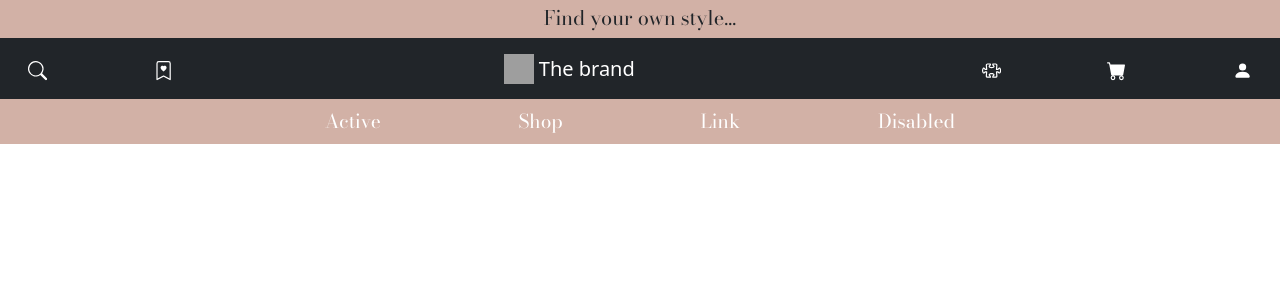
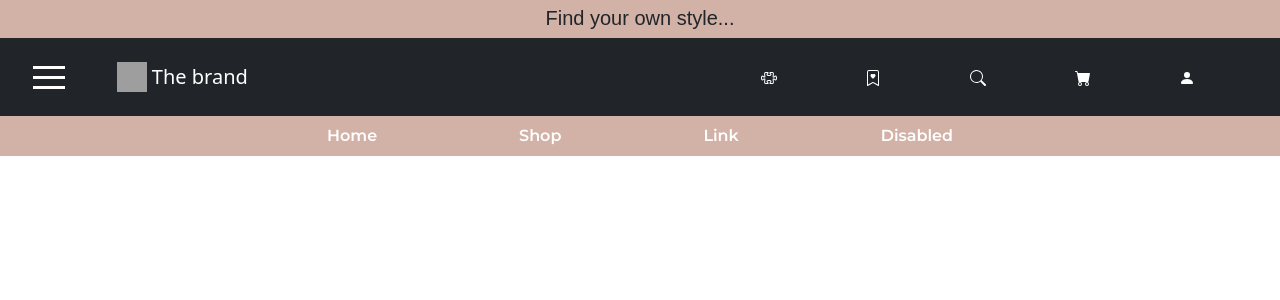
Before and after one commit to kg24sg/Website-Tsioui, a React (Create React App) app in the folder client/: page / in a window 1280 px wide. Shown: the top 300 px of the page. Built offline with nearby package versions, Linux system fonts and the light colour scheme; grey boxes are pictures that could not be loaded.

Commit message:
make it better

```diff
--- a/client/src/App.css
+++ b/client/src/App.css
@@ -4,7 +4,7 @@
   text-align: center;
   background-color: #d2b1a6;
   width: 100vw;
-  font-family: 'Bodoni Moda', serif;
+  font-family: 'Montserrat Alternates', sans-serif;
 }
 
 .dropdown-toggle::after {
@@ -31,15 +31,14 @@
   padding-right: 20% !important;
 }
 
-.nav .nav-item::before {
+/* .nav .nav-item::before {
   content: '';
   color: #542f34 !important;
   position: absolute;
   left: 0;
   bottom: 2px;
   width: 100%;
-  height: 3px;
-}
+} */
 
 /* .nav .nav-item:hover::before {
   bottom: 0;
@@ -56,22 +55,25 @@
   left: 0;
   bottom: 3px;
   width: 100%;
-  height: 3px;
+
   transition: all 0.3s ease-in-out;
 }
 
 .nav-link {
-  font-family: 'Bodoni Moda', serif;
-  font-size: 120%;
+  font-family: 'Montserrat', sans-serif;
+  font-size: 100%;
   color: white !important;
 }
 
-.nav-link:hover {
-  border-radius: 25px;
-  border: 5px solid #542f34;
-  padding: 5px;
+.navbarlink:hover {
+  border-radius: 1rem;
+  border: 0.25rem solid #542f34;
   border-top: 0px;
   transition: all 0.3s ease-in-out;
+}
+
+.headerlink:hover {
+  color: #d2b1a6 !important;
 }
 
 /* Shared */
@@ -89,6 +91,7 @@
   font-size: 16px;
   color: #fff;
   height: 100%;
+  font-family: 'Montserrat', sans-serif !important;
 }
 .loginBtn:before {
   content: '';
@@ -96,7 +99,8 @@
   position: absolute;
   top: 0;
   left: 0;
-  width: 34px;
+  width: 2rem;
+  color: #fff;
   height: 100%;
 }
 .loginBtn:focus {
--- a/client/src/Components/Headers/BrandBarSection.js
+++ b/client/src/Components/Headers/BrandBarSection.js
@@ -5,7 +5,7 @@ import Container from 'react-bootstrap/Container';
 import Dropdown from 'react-bootstrap/Dropdown';
 // import Row from 'react-bootstrap/Row';
 import Col from 'react-bootstrap/Col';
-// import { Sling as Hamburger } from 'hamburger-react';
+import { Sling as Hamburger } from 'hamburger-react';
 import {
   BsSearch,
   BsFillCartFill,
@@ -42,41 +42,29 @@ export default function BrandBarSection(props) {
     <>
       <Navbar bg="dark" variant="dark" sticky="top">
         <Container fluid>
-          {/* <Col xs={1}>
-                    <Dropdown >
+          {
+            <Col xs={1}>
+              <Dropdown>
                 <Dropdown.Toggle variant="dark">
                   <Hamburger />
                 </Dropdown.Toggle>
 
-                        <Dropdown.Menu class='humburger-menu' variant="dark">
+                <Dropdown.Menu class="humburger-menu" variant="dark">
                   <Dropdown.Item href="#/action-1">Action</Dropdown.Item>
-                            <Dropdown.Item href="#/action-2">Another action</Dropdown.Item>
+                  <Dropdown.Item href="#/action-2">
+                    Another action
+                  </Dropdown.Item>
                   <Dropdown.Divider />
-                            <Dropdown.Item href="#/action-3">Something else</Dropdown.Item>
+                  <Dropdown.Item href="#/action-3">
+                    Something else
+                  </Dropdown.Item>
                 </Dropdown.Menu>
               </Dropdown>
-                </Col> */}
-          <Col>
-            <div class="d-flex justify-content-start">
-              <Nav.Item>
-                <Nav.Link class="header_link" href="/home">
-                  <BsSearch />
-                </Nav.Link>
-              </Nav.Item>
-            </div>
             </Col>
-          <Col>
-            <div class="d-flex justify-content-start">
-              <Nav.Item>
-                <Nav.Link class="header_link" href="/home">
-                  <BsBookmarkHeart />
-                </Nav.Link>
-              </Nav.Item>
-            </div>
-          </Col>
+          }
 
           <Col md={6}>
-            <div class="d-flex justify-content-center">
+            <div class="d-flex justify-content-start">
               <Navbar.Brand href="#home">
                 <img
                   alt=""
@@ -90,18 +78,37 @@ export default function BrandBarSection(props) {
             </div>
           </Col>
           <Col>
-            <div class="d-flex  justify-content-end">
+            <div class="d-flex  justify-content-start">
               <Nav.Item>
-                <Nav.Link class="header_link">
+                <Nav.Link className="headerlink">
                   <BsPuzzle />
                 </Nav.Link>
               </Nav.Item>
             </div>
           </Col>
+
           <Col>
-            <div class="d-flex  justify-content-end">
+            <div class="d-flex justify-content-start">
               <Nav.Item>
-                <Nav.Link class="header_link" href="/home">
+                <Nav.Link className="headerlink" href="/home">
+                  <BsBookmarkHeart />
+                </Nav.Link>
+              </Nav.Item>
+            </div>
+          </Col>
+          <Col>
+            <div class="d-flex justify-content-start">
+              <Nav.Item>
+                <Nav.Link class="headerlink" href="/home">
+                  <BsSearch />
+                </Nav.Link>
+              </Nav.Item>
+            </div>
+          </Col>
+          <Col>
+            <div class="d-flex  justify-content-start">
+              <Nav.Item>
+                <Nav.Link className="headerlink" href="/home">
                   <BsFillCartFill />
                 </Nav.Link>
               </Nav.Item>
@@ -109,9 +116,9 @@ export default function BrandBarSection(props) {
           </Col>
           {!props.isLogIn.isLogIn && (
             <Col>
-              <div class="d-flex  justify-content-end">
+              <div class="d-flex  justify-content-start">
                 <Nav.Item>
-                  <Nav.Link class="header_link" onClick={handleShow}>
+                  <Nav.Link className="headerlink" onClick={handleShow}>
                     <BsFillPersonFill />
                   </Nav.Link>
                 </Nav.Item>
@@ -120,11 +127,11 @@ export default function BrandBarSection(props) {
           )}
           {props.isLogIn.isLogIn && (
             <Col>
-              <div class="d-flex  justify-content-end">
+              <div class="d-flex  justify-content-start">
                 <Nav.Item>
-                  <Nav.Link class="header_link">
+                  <Nav.Link>
                     <Dropdown>
-                      <Dropdown.Toggle variant="dark">
+                      <Dropdown.Toggle variant="dark" className="headerlink">
                         {props.isLogIn.fullname} <BsFillPersonFill />
                       </Dropdown.Toggle>
                       <Dropdown.Menu>
--- a/client/src/Components/Headers/NavBarSection.js
+++ b/client/src/Components/Headers/NavBarSection.js
@@ -6,16 +6,24 @@ export default function NavBarSection() {
     <>
       <Nav fill className="justify-content-center" activeKey="/">
         <Nav.Item>
-          <Nav.Link href="/home">Active</Nav.Link>
+          <Nav.Link className="navbarlink" href="/home">
+            Home
+          </Nav.Link>
         </Nav.Item>
         <Nav.Item>
-          <Nav.Link href="/shop">Shop</Nav.Link>
+          <Nav.Link className="navbarlink" href="/shop">
+            Shop
+          </Nav.Link>
         </Nav.Item>
         <Nav.Item>
-          <Nav.Link eventKey="link-2">Link</Nav.Link>
+          <Nav.Link className="navbarlink" eventKey="link-2">
+            Link
+          </Nav.Link>
         </Nav.Item>
         <Nav.Item>
-          <Nav.Link eventKey="disabled">Disabled</Nav.Link>
+          <Nav.Link className="navbarlink" eventKey="disabled">
+            Disabled
+          </Nav.Link>
         </Nav.Item>
       </Nav>
     </>
--- a/client/src/Components/LoginRegister/LogInModal.js
+++ b/client/src/Components/LoginRegister/LogInModal.js
@@ -86,25 +86,61 @@ export default function LogInForm(props) {
       true,
       googleData.profileObj.name,
       0,
-      googleData.profileObj.name
+      googleData.profileObj.givenName
     );
+    const registerData = {
+      userName: googleData.profileObj.givenName,
+      fullName: googleData.profileObj.name,
+      email: googleData.profileObj.email,
+      password: 'default',
+      emailInd: 0,
+      dateOfBirth: '',
+    };
+    axios.post('/register', registerData).then((response) => {
+      if (response.data.succes) {
+        console.log('hereeeee');
+      } else {
+        console.log(response.data.data.message);
+        console.log('hereeeee2');
+      }
+    });
     props.closeModal();
   };
 
   const responseFacebook = (response) => {
     console.log(response);
+    var split_name = response.name.split(' ');
+    console.log(split_name);
+    props.setIsLogIn(true, response.name, 0, split_name[0]);
+    const registerData = {
+      userName: split_name[0],
+      fullName: response.name,
+      email: response.email,
+      password: 'default',
+      emailInd: 0,
+      dateOfBirth: '',
+    };
+    axios.post('/register', registerData).then((response) => {
+      if (response.data.succes) {
+        console.log('hereeeee');
+      } else {
+        console.log(response.data.data.message);
+        console.log('hereeeee2');
+      }
+    });
+    props.closeModal();
   };
 
   return (
-    <div class="container">
+    <div>
       <h6 style={{ textAlign: 'center' }}>Sign in by Facebook or Google</h6>
       <br />
-      <div class="container">
+      <div class="container-md">
         <div class="row">
           <div class="col-6">
             <GoogleLogin
               clientId={process.env.REACT_APP_GOOGLE_CLIENT_ID}
-              buttonText="Login with Google"
+              buttonText="Google"
               onSuccess={handleLoginGoogle}
               onFailure={handleFailureGoogle}
               cookiePolicy={'single_host_origin'}
@@ -114,7 +150,8 @@ export default function LogInForm(props) {
           </div>
           <div class="col-6">
             <FacebookLogin
-              appId={process.env.REACT_APP_FACEBOOK_CLIENT_ID}
+              appId="1136058267289635"
+              textButton="Facebook"
               // autoLoad={true}
               fields="name,email,picture"
               callback={responseFacebook}
--- a/package.json
+++ b/package.json
@@ -35,14 +35,14 @@
     "react": "^18.2.0",
     "react-bootstrap": "^2.4.0",
     "react-dom": "^18.2.0",
+    "react-facebook-login": "^4.1.1",
+    "react-google-login": "^5.2.2",
     "react-icons": "^4.4.0",
     "react-router-dom": "^6.3.0",
     "react-scripts": "^2.1.3",
     "scheduler": "^0.23.0",
     "typescript": "^4.7.4",
-    "web-vitals": "^2.1.4",
-    "react-facebook-login": "^4.1.1",
-    "react-google-login": "^5.2.2"
+    "web-vitals": "^2.1.4"
   },
   "devDependencies": {
     "@babel/core": "^7.18.10",
```
Also changed, not shown: 2 other files (tests, documents, lock files or other folders). Lines whose indentation alone changed are shown as unchanged.
